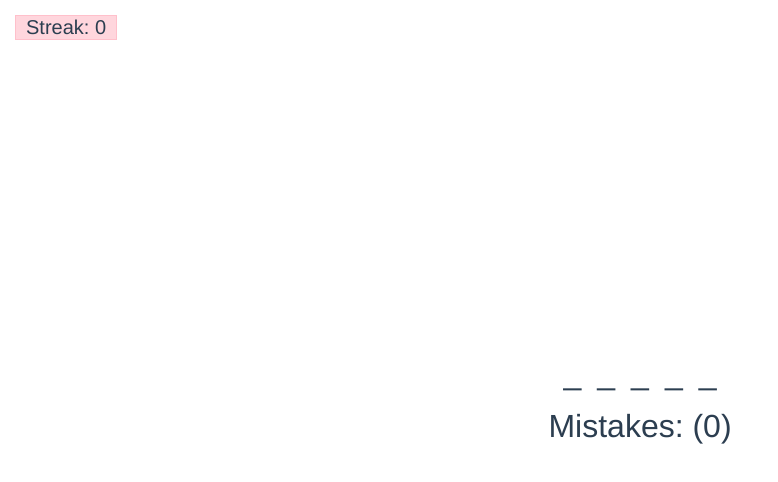
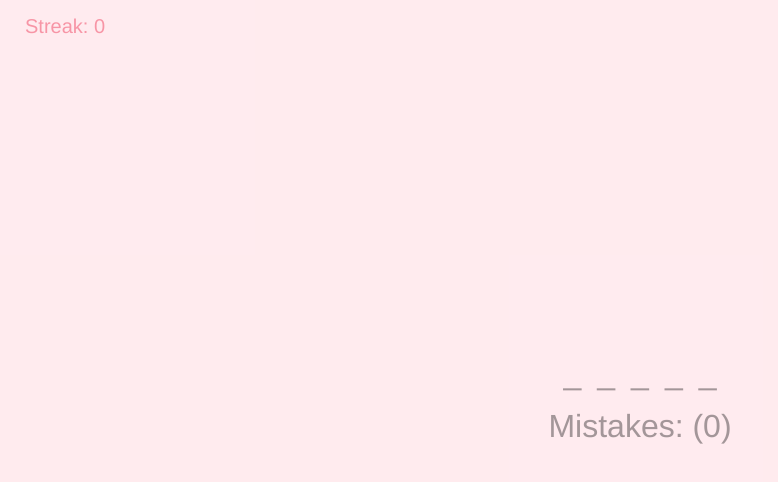
Before and after one commit to edonajemini/hoxton-js-hangman, a website built with Vite: page index.html in a window 1280 px wide. Shown: the whole page, without its empty margins (0-778 px from the left). Built offline with nearby package versions, Linux system fonts and the light colour scheme.

Commit message:
Fourth commit

```diff
--- a/src/main.ts
+++ b/src/main.ts
@@ -15,8 +15,8 @@ const WORDS = [
 ]
 
 function getarandomWord () {
-  let randomIndex = Math.floor(Math.random() * WORDS.length)
-  return WORDS[randomIndex]
+  let randomletter = Math.floor(Math.random() * WORDS.length)
+  return WORDS[randomletter]
 }
 
 let state: State = {
@@ -80,9 +80,6 @@ function renderthewrongasnwers() {
   let mistakesSpan = document.createElement('div')
   mistakesSpan.className = 'mistakes'
   mistakesSpan.textContent = `Mistakes: ${getthewrongasnwers()} (${getthewrongasnwersCount()})`
-
-  if (getthewrongasnwersCount() === state.maxmistakes - 1)
-    mistakesSpan.classList.add('almost-lost')
   return mistakesSpan
 }
 
--- a/src/style.css
+++ b/src/style.css
@@ -9,12 +9,13 @@
   -webkit-font-smoothing: antialiased;
   -moz-osx-font-smoothing: grayscale;
   text-align: center;
-  color: #2c3e50;
+  color: rgba(104, 97, 98, 0.61);
   height: 100vh;
   display: grid;
   align-content: center;
   gap: 1rem;
   font-size: 2rem;
+  background-color: rgba(255, 192, 203, 0.317);
 }
 
 .word {
@@ -45,11 +46,10 @@
   top: 15px;
   left: 15px;
   font-size: 20px;
-  border: thin solid pink;
   padding:0 10px;
-  background-color: rgba(255, 192, 203, 0.651);
+  color: rgba(243, 104, 127, 0.659);
 }
 
 .almost-lost {
-  color: pink;
+  color: rgba(255, 0, 0, 0.538);
 }
```
